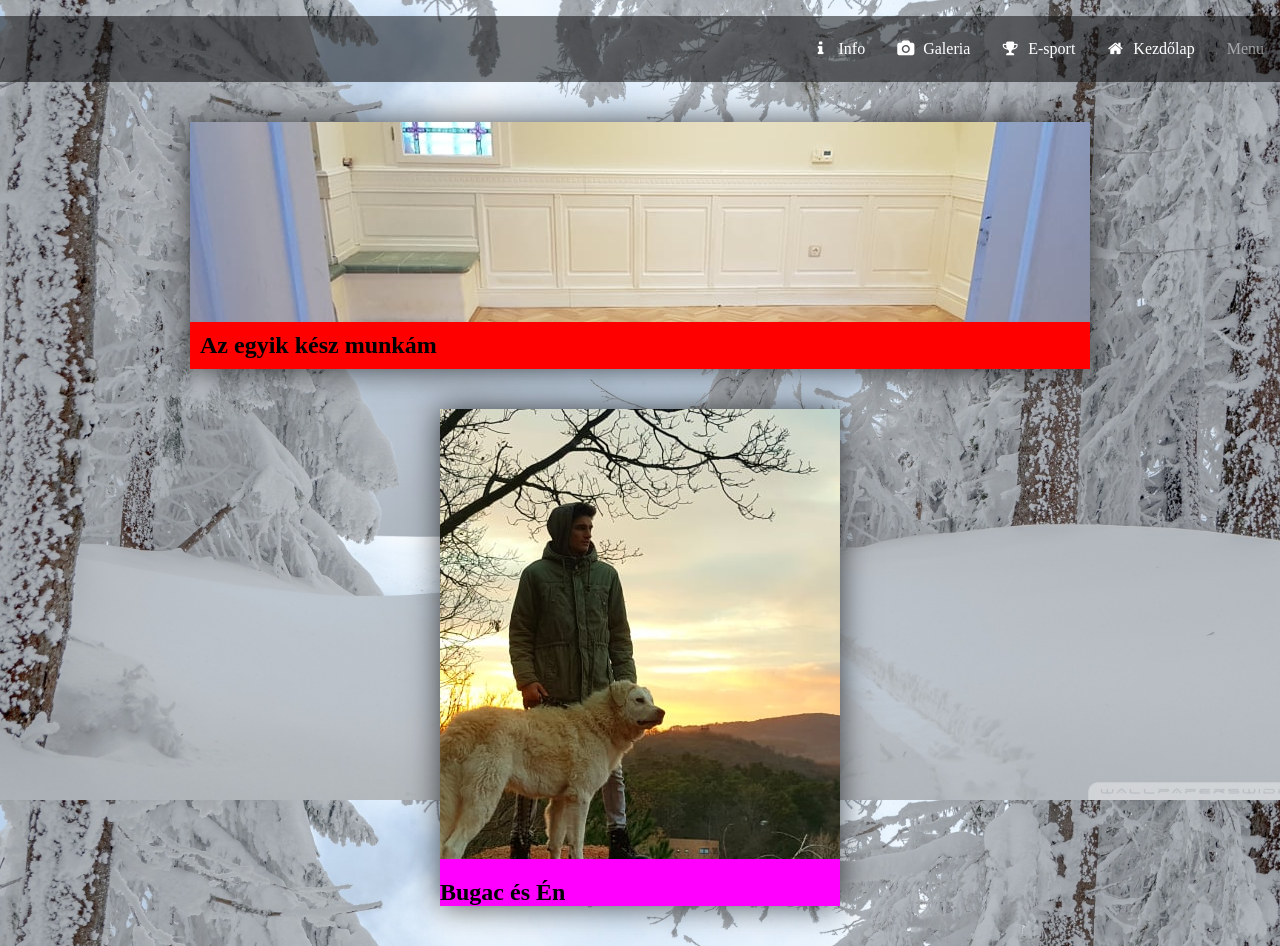
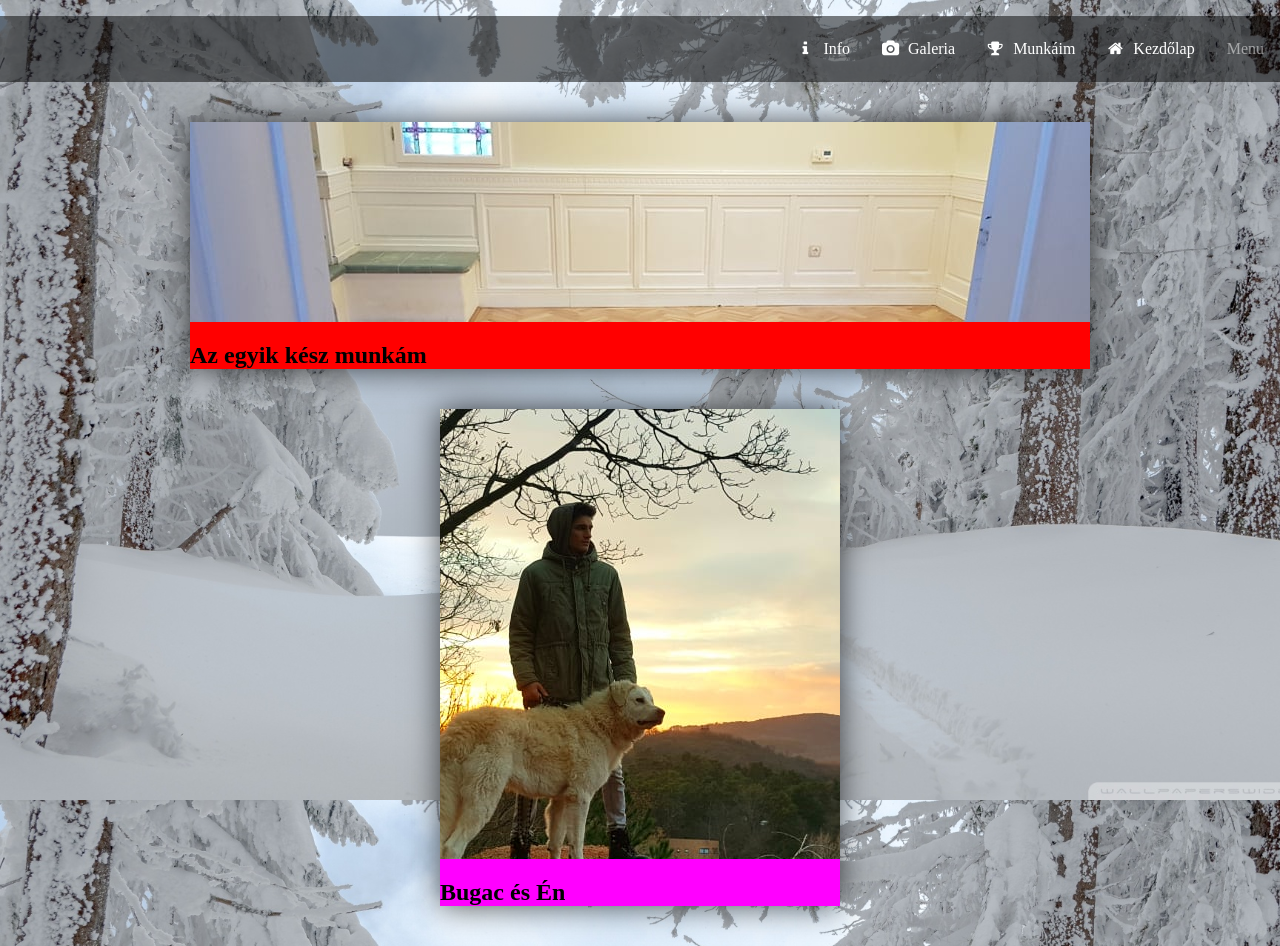
Before and after one commit to PetiIspan/HSGS9V, a plain HTML site: page galeria.html in a window 1280 px wide. Drawn offline with Linux system fonts and the light colour scheme.

Commit message:
Update galeria.html

```diff
--- a/galeria.html
+++ b/galeria.html
@@ -21,7 +21,7 @@
 		<ul class="navigation">
                         <li>Menu</li>
 			<li><a class="icon-home" href="index.html">Kezdőlap</a></li>
-			<li><a class="icon-champ" href="munkaim.html">E-sport</a></li>
+			<li><a class="icon-champ" href="munkaim.html">Munkáim</a></li>
 			<li><a class="icon-camera" href="galeria.html">Galeria</a></li>
 			<li><a class="icon-info" href="info.html">Info</a></li>
 		</ul>
@@ -30,7 +30,7 @@
 <div>
 <div class="doboz">
 	<div class="kep"></div>
-	<div class="doboz-korbefoglalo">
+	<div class="doboz2-korbefoglalo">
 		<h2>Az egyik kész munkám</h2>
 	</div>
 </div>
```
